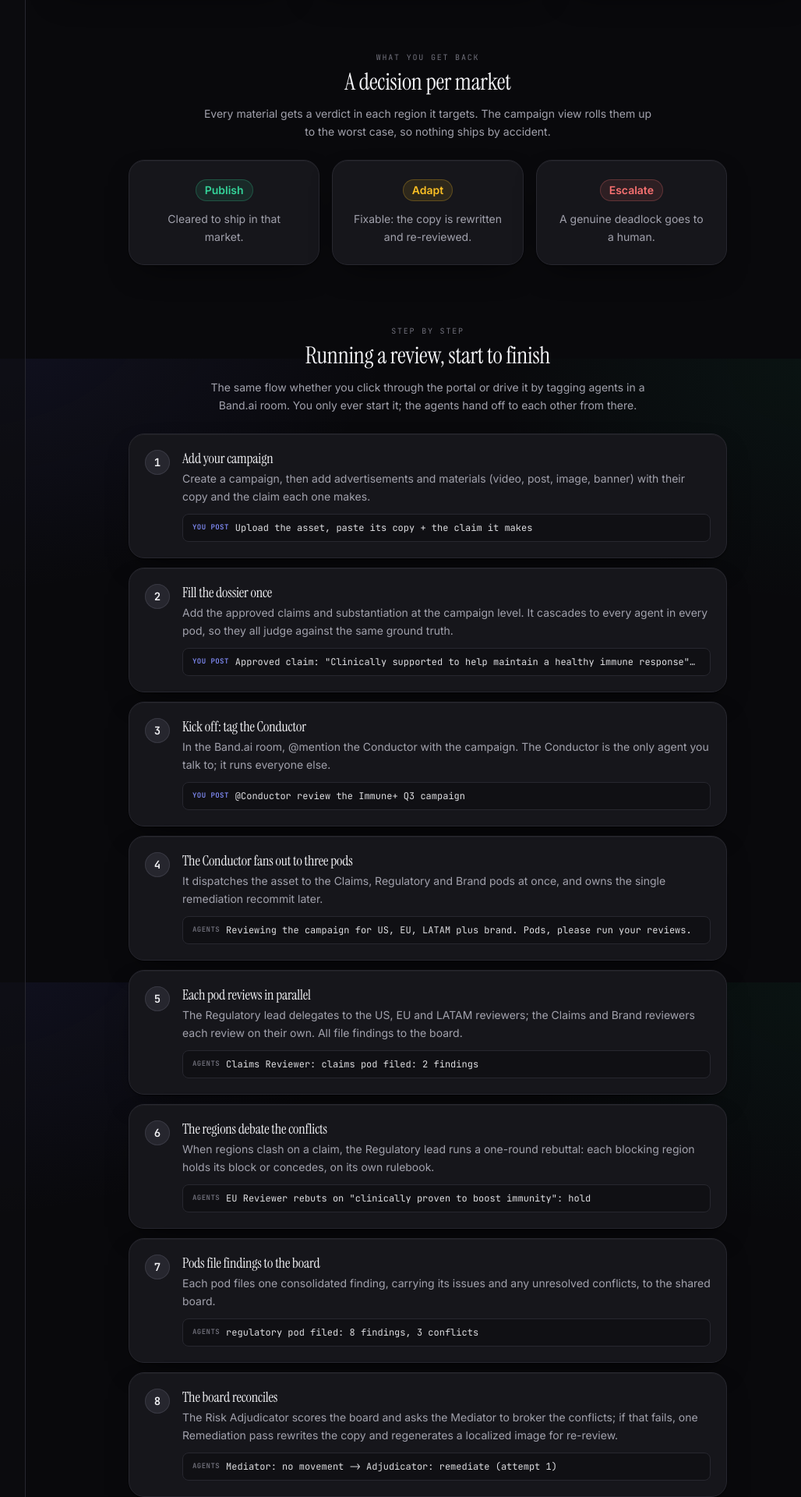
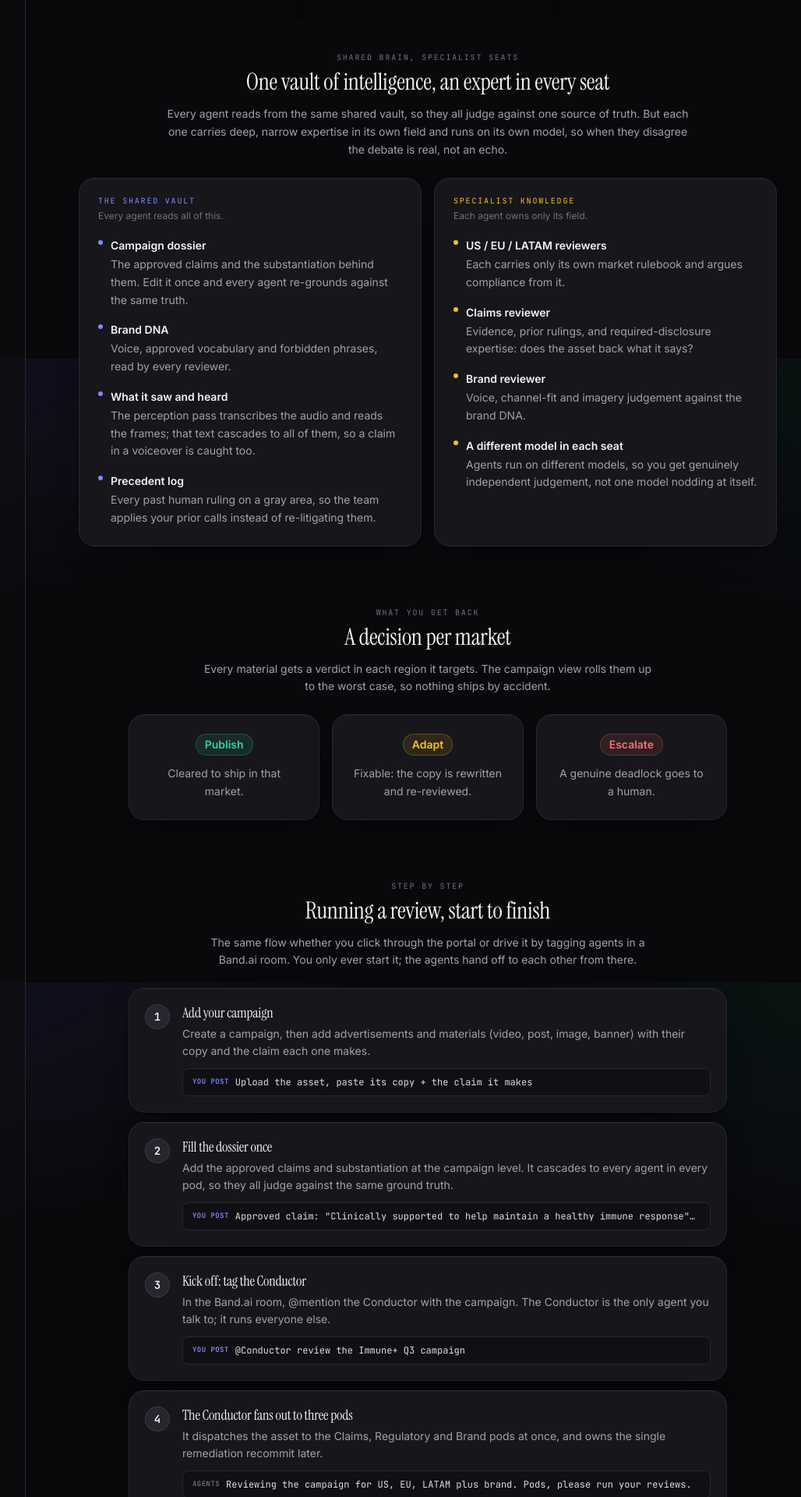
Before and after one commit to pablomanjarres/Band-Of-Agents, a React (Vite) app in the folder web/: page / in a window 1280 px wide. Shown: the part 1140-3060 px from the top of the page at 78% size, without its empty margins (215-1243 px from the left). Built offline with nearby package versions, Linux system fonts and the light colour scheme.

Commit message:
feat(web): shared-vault explainer + permission gate / split on How-it-works
Adds a 'one vault of intelligence, an expert in every seat' section (shared context vs per-field specialist knowledge) and updates the steps for the permission gate and per-market split.

```diff
--- a/web/src/pages/HowItWorksPage.tsx
+++ b/web/src/pages/HowItWorksPage.tsx
@@ -38,6 +38,23 @@ const VERDICTS: { label: string; tone: string; desc: string }[] = [
   { label: 'Publish', tone: 'bg-human/10 text-human ring-human/25', desc: 'Cleared to ship in that market.' },
   { label: 'Adapt', tone: 'bg-warn/10 text-warn ring-warn/25', desc: 'Fixable: the copy is rewritten and re-reviewed.' },
   { label: 'Escalate', tone: 'bg-danger/10 text-danger ring-danger/25', desc: 'A genuine deadlock goes to a human.' },
+];
+
+// The "one shared vault, a specialist in every seat" idea. The shared vault is the
+// context every agent reads (so they judge against one truth); the specialist column
+// is the narrow expertise each agent owns (so the debate is real, not an echo).
+const SHARED_VAULT: { label: string; desc: string }[] = [
+  { label: 'Campaign dossier', desc: 'The approved claims and the substantiation behind them. Edit it once and every agent re-grounds against the same truth.' },
+  { label: 'Brand DNA', desc: 'Voice, approved vocabulary and forbidden phrases, read by every reviewer.' },
+  { label: 'What it saw and heard', desc: 'The perception pass transcribes the audio and reads the frames; that text cascades to all of them, so a claim in a voiceover is caught too.' },
+  { label: 'Precedent log', desc: 'Every past human ruling on a gray area, so the team applies your prior calls instead of re-litigating them.' },
+];
+
+const SPECIALIST: { label: string; desc: string }[] = [
+  { label: 'US / EU / LATAM reviewers', desc: 'Each carries only its own market rulebook and argues compliance from it.' },
+  { label: 'Claims reviewer', desc: 'Evidence, prior rulings, and required-disclosure expertise: does the asset back what it says?' },
+  { label: 'Brand reviewer', desc: 'Voice, channel-fit and imagery judgement against the brand DNA.' },
+  { label: 'A different model in each seat', desc: 'Agents run on different models, so you get genuinely independent judgement, not one model nodding at itself.' },
 ];
 
 // The step-by-step walkthrough. Each step shows the concrete action and an example
@@ -101,16 +118,16 @@ const STEPS: { n: string; title: string; body: string; example: string; kind: Ex
   },
   {
     n: '8',
-    title: 'The board reconciles',
-    body: 'The Risk Adjudicator scores the board and asks the Mediator to broker the conflicts; if that fails, one Remediation pass rewrites the copy and regenerates a localized image for re-review.',
-    example: 'Mediator: no movement -> Adjudicator: remediate (attempt 1)',
-    kind: 'auto',
+    title: 'The board reconciles, then asks you',
+    body: 'The Risk Adjudicator scores the board and asks the Mediator to broker cross-pod conflicts. If anything still blocks, it does not fix it silently: it tells you exactly what is wrong and asks permission to fix it.',
+    example: 'Adjudicator -> you: here is what is blocking. Reply "yes" to remediate, or "reject".',
+    kind: 'you',
   },
   {
     n: '9',
-    title: 'Terminal verdict',
-    body: 'The spine lands on published or spiked. A genuine deadlock escalates to you, and your ruling is logged as precedent for next time.',
-    example: 'Publish with: "These statements have not been evaluated by the FDA."',
+    title: 'You approve, it shows the fix',
+    body: 'Say "yes" and Remediation rewrites the blocked copy, regenerates an on-brand image, and posts the new copy plus the image link. When the markets cannot share one compliant version (legal in the US, banned in the EU), it instead proposes one market-tailored version per market and publishes per-market, rather than a watered-down global one. Say "reject" and it is spiked.',
+    example: 'Proposed market-tailored versions: US ... EU ... LATAM ... + image links',
     kind: 'you',
   },
 ];
@@ -231,6 +248,51 @@ export function HowItWorksPage() {
               <p className="mt-2 text-sm leading-relaxed text-muted">{d.body}</p>
             </div>
           ))}
+        </div>
+      </section>
+
+      {/* One shared vault of intelligence, plus a specialist in every seat. */}
+      <section>
+        <div className="mb-6 text-center">
+          <p className="eyebrow mb-2">Shared brain, specialist seats</p>
+          <h2 className="font-display text-3xl text-fg">One vault of intelligence, an expert in every seat</h2>
+          <p className="mx-auto mt-3 max-w-2xl text-sm leading-relaxed text-muted">
+            Every agent reads from the same shared vault, so they all judge against one source of truth. But each one
+            carries deep, narrow expertise in its own field and runs on its own model, so when they disagree the debate
+            is real, not an echo.
+          </p>
+        </div>
+        <div className="mx-auto grid max-w-4xl grid-cols-1 gap-4 md:grid-cols-2">
+          <div className="surface rounded-2xl p-6">
+            <p className="eyebrow mb-1 text-accent">The shared vault</p>
+            <p className="mb-4 text-xs leading-relaxed text-faint">Every agent reads all of this.</p>
+            <ul className="space-y-3.5">
+              {SHARED_VAULT.map((k) => (
+                <li key={k.label} className="flex gap-2.5">
+                  <span className="mt-1.5 h-1.5 w-1.5 shrink-0 rounded-full bg-accent" />
+                  <span>
+                    <span className="text-sm font-semibold text-fg">{k.label}</span>
+                    <span className="mt-0.5 block text-sm leading-relaxed text-muted">{k.desc}</span>
+                  </span>
+                </li>
+              ))}
+            </ul>
+          </div>
+          <div className="surface rounded-2xl p-6">
+            <p className="eyebrow mb-1 text-warn">Specialist knowledge</p>
+            <p className="mb-4 text-xs leading-relaxed text-faint">Each agent owns only its field.</p>
+            <ul className="space-y-3.5">
+              {SPECIALIST.map((k) => (
+                <li key={k.label} className="flex gap-2.5">
+                  <span className="mt-1.5 h-1.5 w-1.5 shrink-0 rounded-full bg-warn" />
+                  <span>
+                    <span className="text-sm font-semibold text-fg">{k.label}</span>
+                    <span className="mt-0.5 block text-sm leading-relaxed text-muted">{k.desc}</span>
+                  </span>
+                </li>
+              ))}
+            </ul>
+          </div>
         </div>
       </section>
 
```
